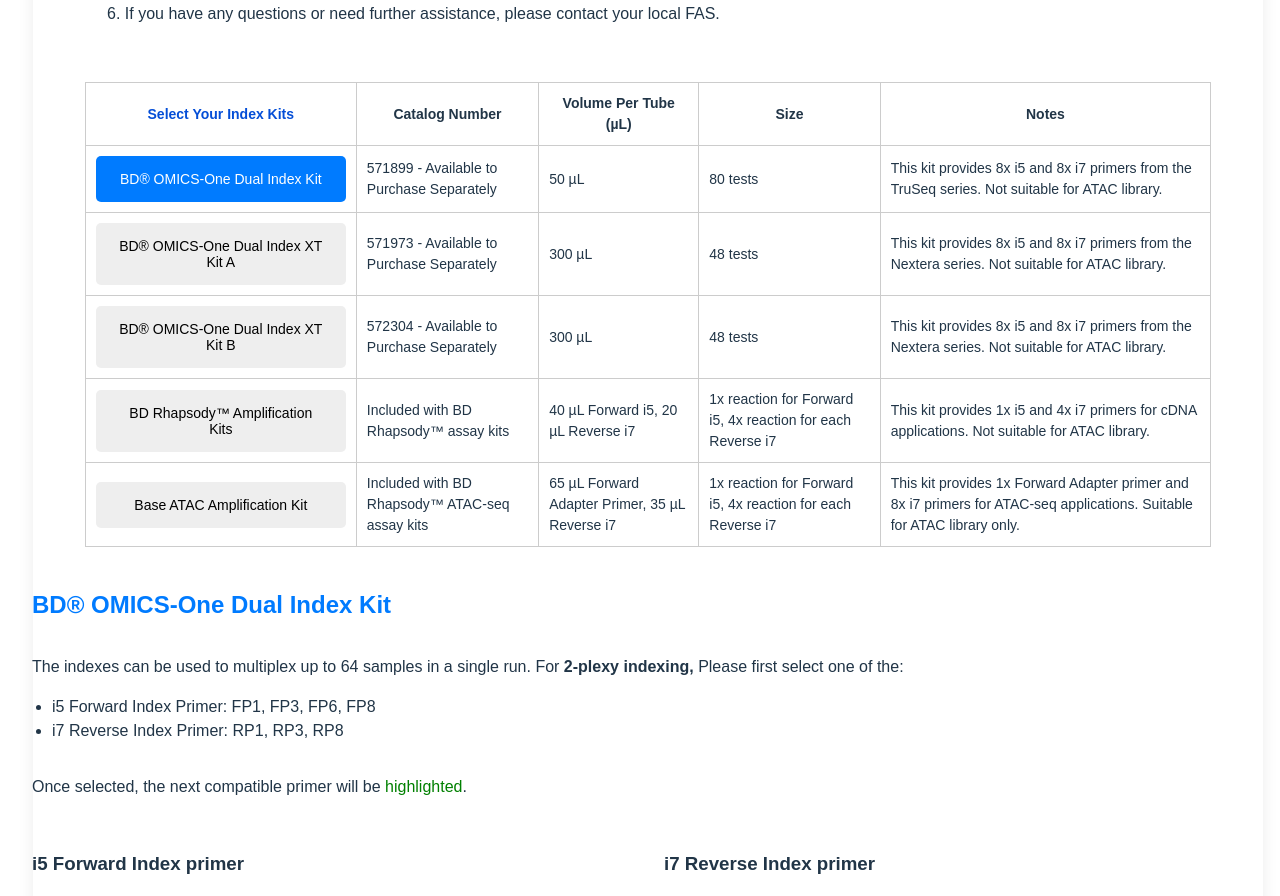
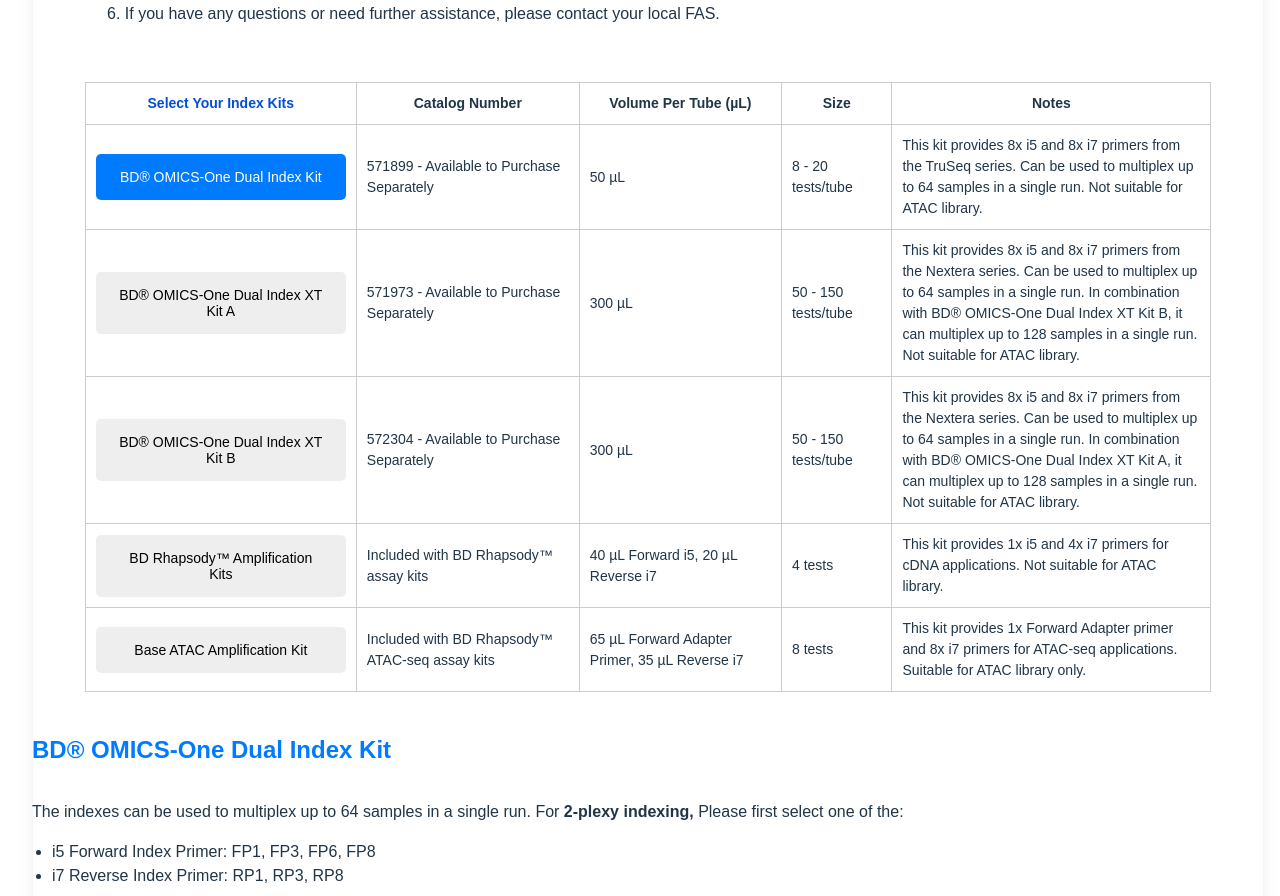
Before and after one commit to SyabiraYusoff/Seq-Balancer, a React (Vite) app: page / in a window 1280 px wide. Shown: the part 942-1838 px from the top of the page. Built offline with nearby package versions, Linux system fonts and the light colour scheme.

Commit message:
finishing touch before testing

```diff
--- a/src/App.jsx
+++ b/src/App.jsx
@@ -15,28 +15,28 @@
     {
       label: 'BD® OMICS-One Dual Index Kit',
       catalog: '571899 - Available to Purchase Separately',
-      notes: 'This kit provides 8x i5 and 8x i7 primers from the TruSeq series. Not suitable for ATAC library.',
+      notes: 'This kit provides 8x i5 and 8x i7 primers from the TruSeq series. Can be used to multiplex up to 64 samples in a single run. Not suitable for ATAC library.',
       volume: '50 µL',
       usage: 'The indexes can be used to multiplex up to 64 samples in a single run.',
-      size: '80 tests',
+      size: '8 - 20 tests/tube',
       link: 'https://www.bdbiosciences.com/content/dam/bdb/product_assets/product_pdf/kitproduct/pdf_1/571899.pdf',
     },
     {
       label: 'BD® OMICS-One Dual Index XT Kit A',
       catalog: '571973 - Available to Purchase Separately',
-      notes: 'This kit provides 8x i5 and 8x i7 primers from the Nextera series. Not suitable for ATAC library.',
+      notes: 'This kit provides 8x i5 and 8x i7 primers from the Nextera series. Can be used to multiplex up to 64 samples in a single run. In combination with BD® OMICS-One Dual Index XT Kit B, it can multiplex up to 128 samples in a single run. Not suitable for ATAC library.',
       volume: '300 µL',
       usage: 'The indexes can be used to multiplex up to 64 samples in a single run. In combination with BD® OMICS-One Dual Index XT Kit B, it can multiplex up to 128 samples in a single run.',
-      size: '48 tests',
+      size: '50 - 150 tests/tube',
       link: 'https://www.bdbiosciences.com/content/dam/bdb/product_assets/product_pdf/kitproduct/pdf_1/571973.pdf'
     },
     {
       label: 'BD® OMICS-One Dual Index XT Kit B',
       catalog: '572304 - Available to Purchase Separately',
-      notes: 'This kit provides 8x i5 and 8x i7 primers from the Nextera series. Not suitable for ATAC library.',
+      notes: 'This kit provides 8x i5 and 8x i7 primers from the Nextera series. Can be used to multiplex up to 64 samples in a single run. In combination with BD® OMICS-One Dual Index XT Kit A, it can multiplex up to 128 samples in a single run. Not suitable for ATAC library.',
       volume: '300 µL',
       usage: 'The indexes can be used to multiplex up to 64 samples in a single run. In combination with BD® OMICS-One Dual Index XT Kit A, it can multiplex up to 128 samples in a single run.',
-      size: '48 tests',
+      size: '50 - 150 tests/tube',
       link: 'https://www.bdbiosciences.com/content/dam/bdb/product_assets/product_pdf/kitproduct/pdf_1/572304.pdf',
 
     },
@@ -46,7 +46,7 @@
       notes: 'This kit provides 1x i5 and 4x i7 primers for cDNA applications. Not suitable for ATAC library.',
       volume: '40 µL Forward i5, 20 µL Reverse i7',
       usage: 'The indexes can be used for cDNA applications',
-      size: '1x reaction for Forward i5, 4x reaction for each Reverse i7',
+      size: '4 tests',
     },
     {
       label: 'Base ATAC Amplification Kit',
@@ -54,7 +54,7 @@
       notes: 'This kit provides 1x Forward Adapter primer and 8x i7 primers for ATAC-seq applications. Suitable for ATAC library only.',
       volume: '65 µL Forward Adapter Primer, 35 µL Reverse i7',
       usage: 'The indexes can be used for ATAC-seq applications. ',
-      size: '1x reaction for Forward i5, 4x reaction for each Reverse i7',
+      size: '8 tests',
     }
   ];
 
@@ -210,7 +210,7 @@
                     <td style={{ border: '1px solid #ccc', padding: '10px' }}>{tab.catalog}</td>
                     <td style={{ border: '1px solid #ccc', padding: '10px' }}>{tab.volume}</td>
                     <td style={{ border: '1px solid #ccc', padding: '10px' }}>{tab.size}</td>
-                    <td style={{ border: '1px solid #ccc', padding: '10px' }}>{tab.notes}</td>
+                    <td style={{ border: '1px solid #ccc', padding: '10px', maxWidth: '500px' }}>{tab.notes}</td>
                   </tr>
                 ))}
               </tbody>
```
